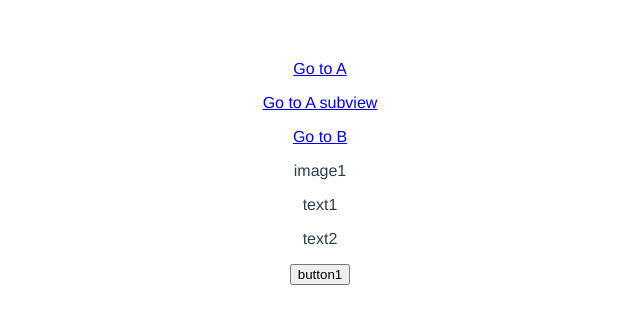
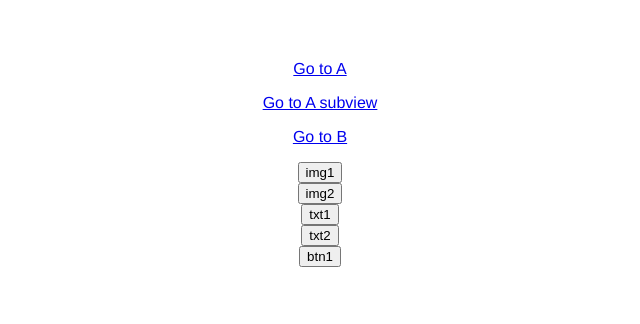
Before and after one commit to sunriver/project_vue_modules, a Vue app: page /unita/subview in a window 1280 px wide. Shown: the top 324 px of the page, without its empty margins (320-960 px from the left). Built offline with nearby package versions, Linux system fonts and the light colour scheme.

Commit message:
create data models

```diff
--- a/src/UnitA/components/CpButton.vue
+++ b/src/UnitA/components/CpButton.vue
@@ -4,11 +4,12 @@
     </div>
 </template>
 <script>
+import {ItemVo} from "../models/ItemData";
 export default {
     props : {
         data : {
-            name : undefined,
-            type : undefined
+            type: ItemVo,
+            default: null,
         }
     },
     data() {
@@ -16,7 +17,6 @@ export default {
 
         }
     }
-
 }
 </script>
 
--- a/src/UnitA/components/CpImage.vue
+++ b/src/UnitA/components/CpImage.vue
@@ -5,14 +5,20 @@
 </template>
 
 <script>
+import {ItemVo} from "../models/ItemData";
 export default {
-  props: {
-    data: {
-      name: undefined,
-      type: undefined
+    props : {
+        data : {
+            type: ItemVo,
+            default: null,
+        }
+    },
+    data() {
+        return {
+
+        }
     }
-  }
-};
+}
 </script>
 
 <style scoped>
--- a/src/UnitA/components/CpText.vue
+++ b/src/UnitA/components/CpText.vue
@@ -7,11 +7,17 @@
 </template>
 
 <script>
+import {ItemVo} from "../models/ItemData";
 export default {
-    props: {
+    props : {
         data : {
-            name : undefined,
-            type : undefined
+            type: ItemVo,
+            default: null,
+        }
+    },
+    data() {
+        return {
+
         }
     }
 }
--- /dev/null
+++ b/src/UnitA/models/ItemData.js
@@ -0,0 +1,22 @@
+// eslint-disable-next-line no-unused-vars
+class ItemVo  {
+    name = "";
+    type = 1;
+    imgSrc = "";
+    constructor(name, type) {
+        this.name = name;
+        this.type = type;
+    }
+}
+
+class ViewItemType {
+    TYPE_BUTTON = 1;
+    TYPE_TEXT = 2;
+    TYPE_IMAGE = 3
+  }
+
+
+module.exports = {
+    ItemVo,
+    ViewItemType
+}
--- a/src/UnitA/views/ViewAJSX.vue
+++ b/src/UnitA/views/ViewAJSX.vue
@@ -1,36 +1,44 @@
 
 
 <script>
-const ViewItemType = {
-  TYPE_BUTTON: 1,
-  TYPE_TEXT: 2,
-  TYPE_IMAGE: 3
-};
+// const ViewItemType = {
+//   TYPE_BUTTON: 1,
+//   TYPE_TEXT: 2,
+//   TYPE_IMAGE: 3
+// };
 import CpButton from "../components/CpButton";
 import CpText from "../components/CpText";
 import CpImage from "../components/CpImage";
+import {ItemVo, ViewItemType} from "../models/ItemData"
 
 export default {
   data() {
     return {
-      dataItems: [
-        {
-          type: ViewItemType.TYPE_IMAGE,
-          name: "image1"
-        },
-        {
-          type: ViewItemType.TYPE_TEXT,
-          name: "text1"
-        },
-        {
-          type: ViewItemType.TYPE_TEXT,
-          name: "text2"
-        },
-        {
-          type: ViewItemType.TYPE_BUTTON,
-          name: "button1"
-        }
-      ]
+        dataItems: [
+            new ItemVo("img1", ViewItemType.TYPE_IMAGE),
+            new ItemVo("img2", ViewItemType.TYPE_IMAGE),
+            new ItemVo("txt1", ViewItemType.TYPE_TEXT),
+            new ItemVo("txt2", ViewItemType.TYPE_TEXT),
+            new ItemVo("btn1", ViewItemType.TYPE_BUTTON)
+        ]
+    //   dataItems: [
+    //     {
+    //       type: ViewItemType.TYPE_IMAGE,
+    //       name: "image1"
+    //     },
+    //     {
+    //       type: ViewItemType.TYPE_TEXT,
+    //       name: "text1"
+    //     },
+    //     {
+    //       type: ViewItemType.TYPE_TEXT,
+    //       name: "text2"
+    //     },
+    //     {
+    //       type: ViewItemType.TYPE_BUTTON,
+    //       name: "button1"
+    //     }
+    //   ]
     };
   },
   computed: {},
@@ -41,13 +49,13 @@ export default {
     return createElement("div", {}, this.createSubViews(createElement));
   },
   methods: {
-    createViewAndBindData: function(createElement, CpElement, subData) {
+    createViewAndBindData: function(createElement, CpElement, itemVo) {
     //   console.log(createElement);
        console.log(CpElement);
     //    console.log(subData);
       let subView = createElement(CpElement, {
         props: {
-          data: subData
+          data: itemVo
         }
       });
       return subView;
@@ -60,28 +68,28 @@ export default {
 
         for (let i = 0; i < this.dataItems.length; i++) {
           // this.dataItems.forEach(dataItem => {
-        let dataItem = this.dataItems[i];
-          console.log("for ..." + dataItem);
-          switch (dataItem.type) {
+        let itemVo = this.dataItems[i];
+          console.log("for ..." + itemVo);
+          switch (itemVo.type) {
             case ViewItemType.TYPE_BUTTON:
               subView = this.createViewAndBindData(
                 createElement,
                 CpButton,
-                dataItem
+                itemVo
               );
               break;
             case ViewItemType.TYPE_TEXT:
               subView = this.createViewAndBindData(
                 createElement,
                 CpText,
-                dataItem
+                itemVo
               );
               break;
             case ViewItemType.TYPE_IMAGE:
               subView = this.createViewAndBindData(
                 createElement,
                 CpImage,
-                dataItem
+                itemVo
               );
               break;
             default:
```
